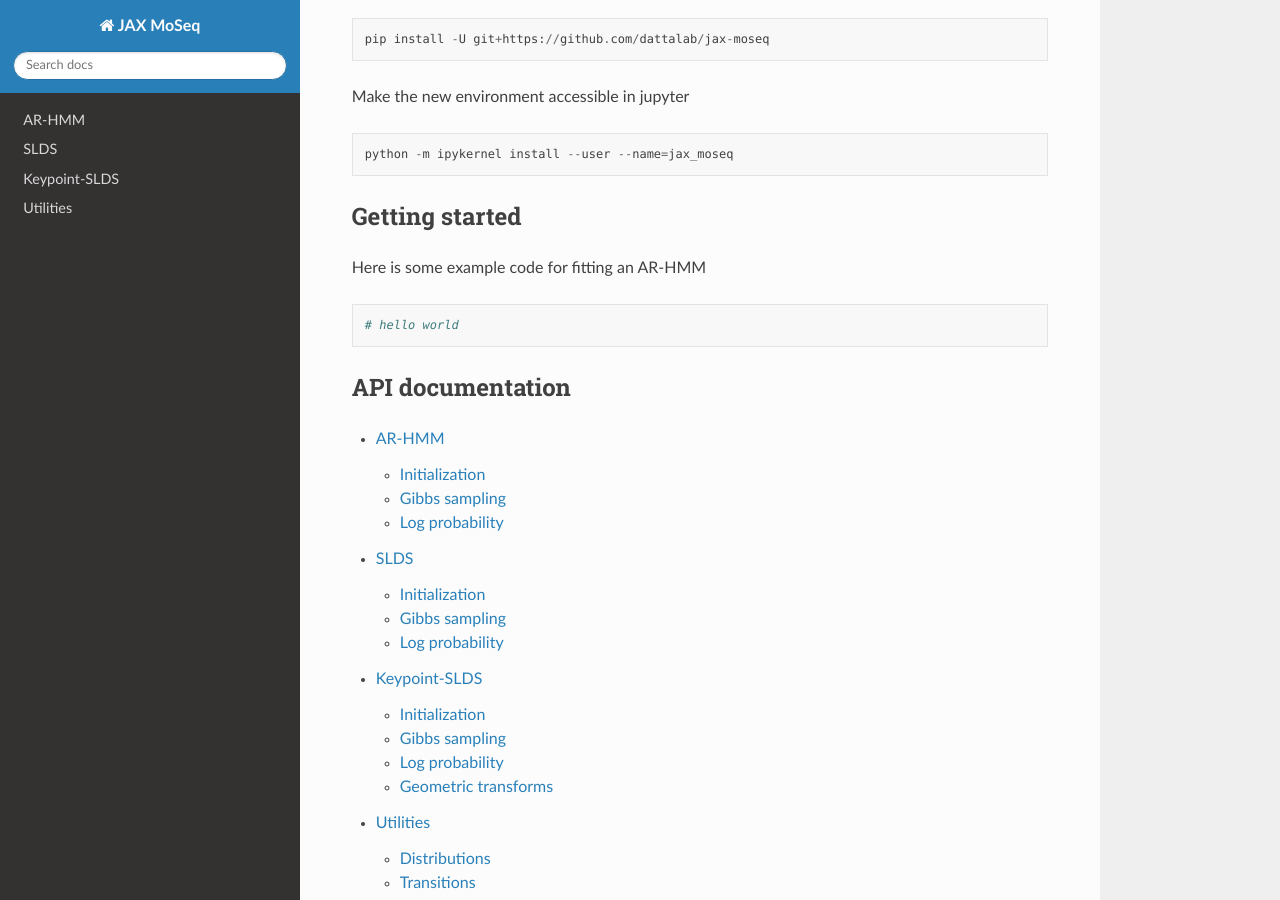
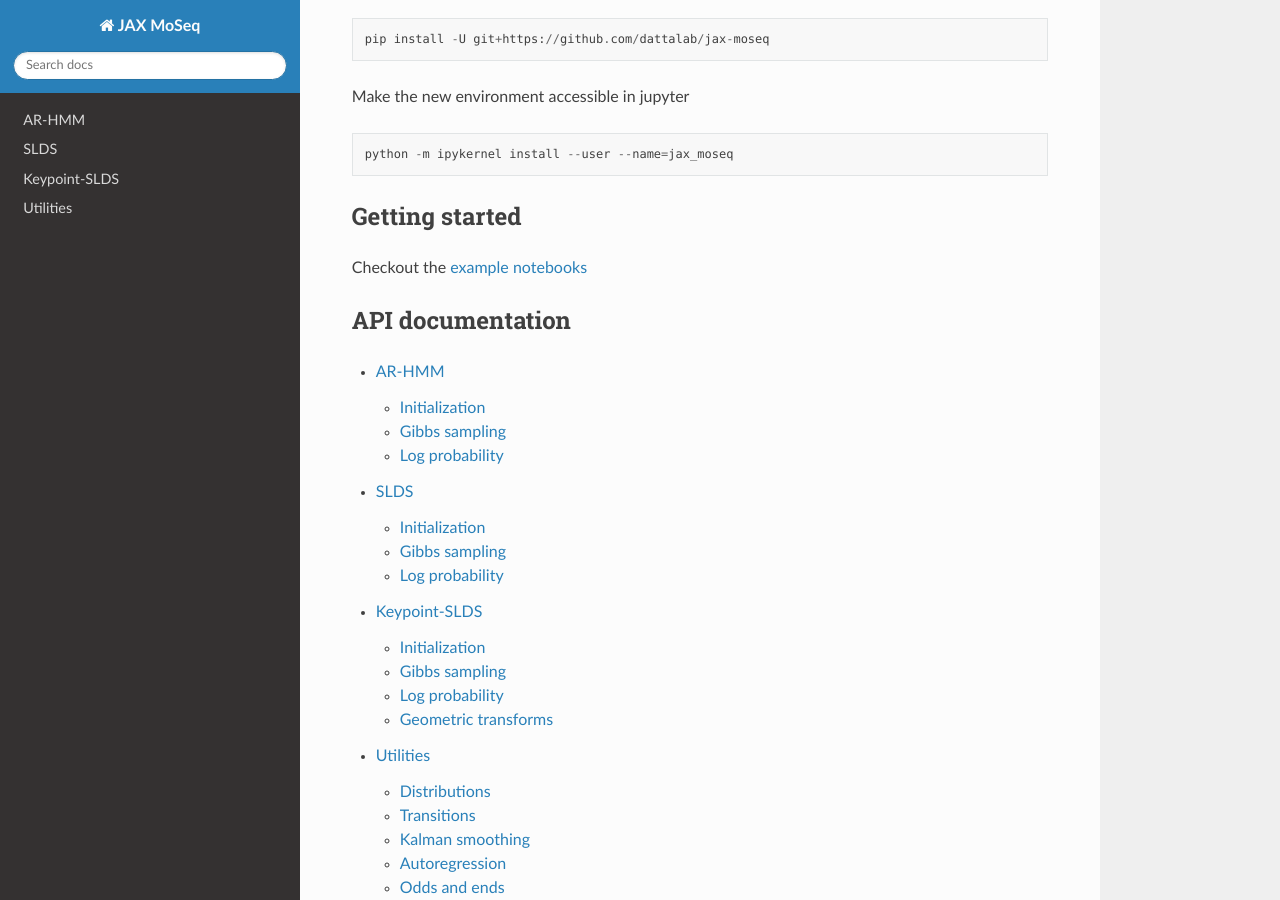
Before and after one commit to dattalab/jax-moseq, a Sphinx documentation site: the page built from docs/source/index.rst, in a window 1280 px wide and 900 px high, scrolled down 949 px. Built offline with Sphinx 7.4.7 and the Read the Docs theme 2.0.0, drawn with Linux system fonts in a browser that asks for light colours.

```diff
--- a/docs/source/index.rst
+++ b/docs/source/index.rst
@@ -52,13 +52,7 @@ Make the new environment accessible in jupyter
 Getting started
 ---------------
 
-Here is some example code for fitting an AR-HMM
-
-.. code-block:: python
-
-   # hello world
-
-
+Checkout the `example notebooks <https://github.com/dattalab/jax-moseq/tree/main/examples>`_
 
 API documentation
 -----------------
```
Also changed, not shown: .readthedocs.yml (added), 1 other file.
